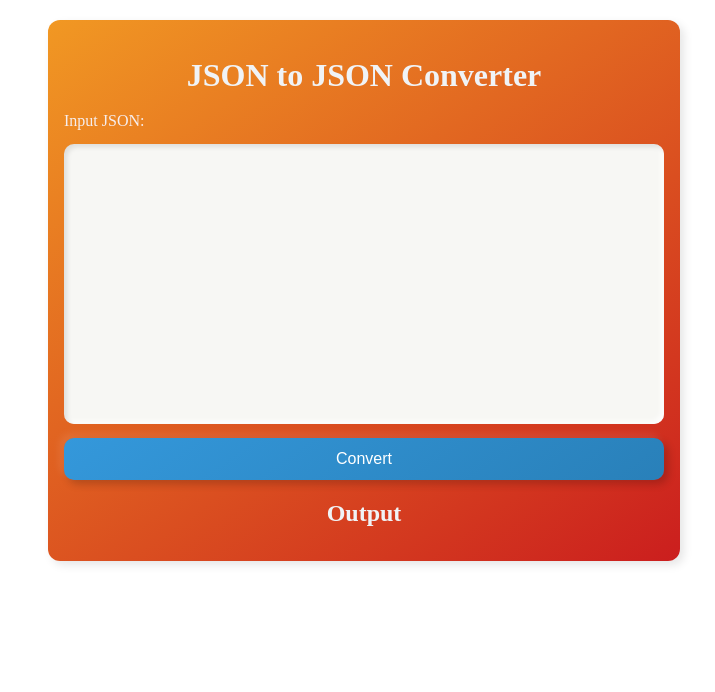
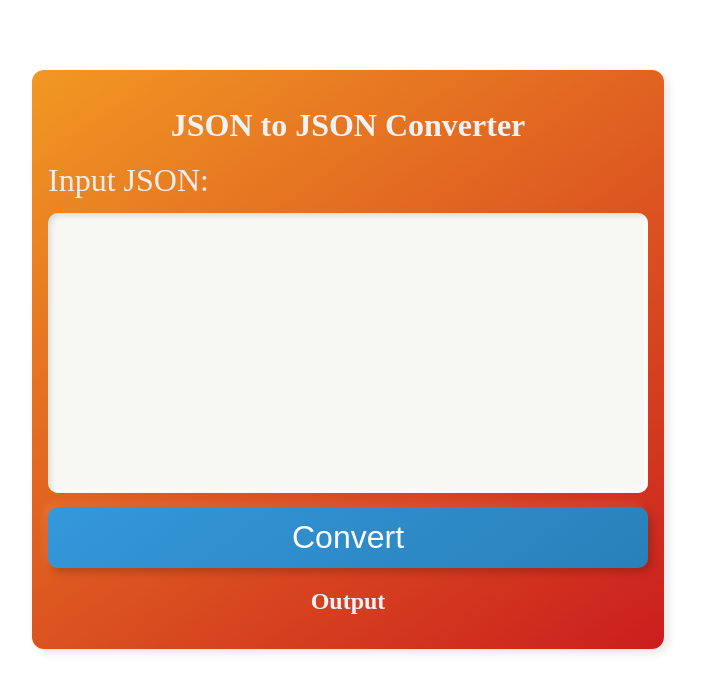
Before and after one commit to kishorekumar-mohan/Angular, an Angular app: page /create in a window 1280 px wide. Shown: the top 692 px of the page, without its empty margins (276-991 px from the left). Built offline with nearby package versions, Linux system fonts and the light colour scheme.

Commit message:
create-json.component.css

```diff
--- a/src/app/components/create-json/create-json.component.css
+++ b/src/app/components/create-json/create-json.component.css
@@ -1,7 +1,7 @@
 /* Improved CSS for .container and its children */
 .container {
   max-width: 600px;
-    margin: 20px auto;
+  margin: 70px 300px;
   padding: 16px;
   background: linear-gradient(145deg, #f19823, #cb1e1e);
   border-radius: 12px;
@@ -22,7 +22,7 @@ form {
 }
 
 label {
-    font-size: 1rem;
+  font-size: 2rem;
   color: #f6eded;
 }
 
@@ -47,7 +47,7 @@ textarea:focus {
 
 button {
   padding: 12px 18px;
-    font-size: 1rem;
+  font-size: 2rem;
   color: #fff;
   background: linear-gradient(145deg, #3498db, #2980b9);
   border: none;
```
Lines whose indentation alone changed are shown as unchanged.
